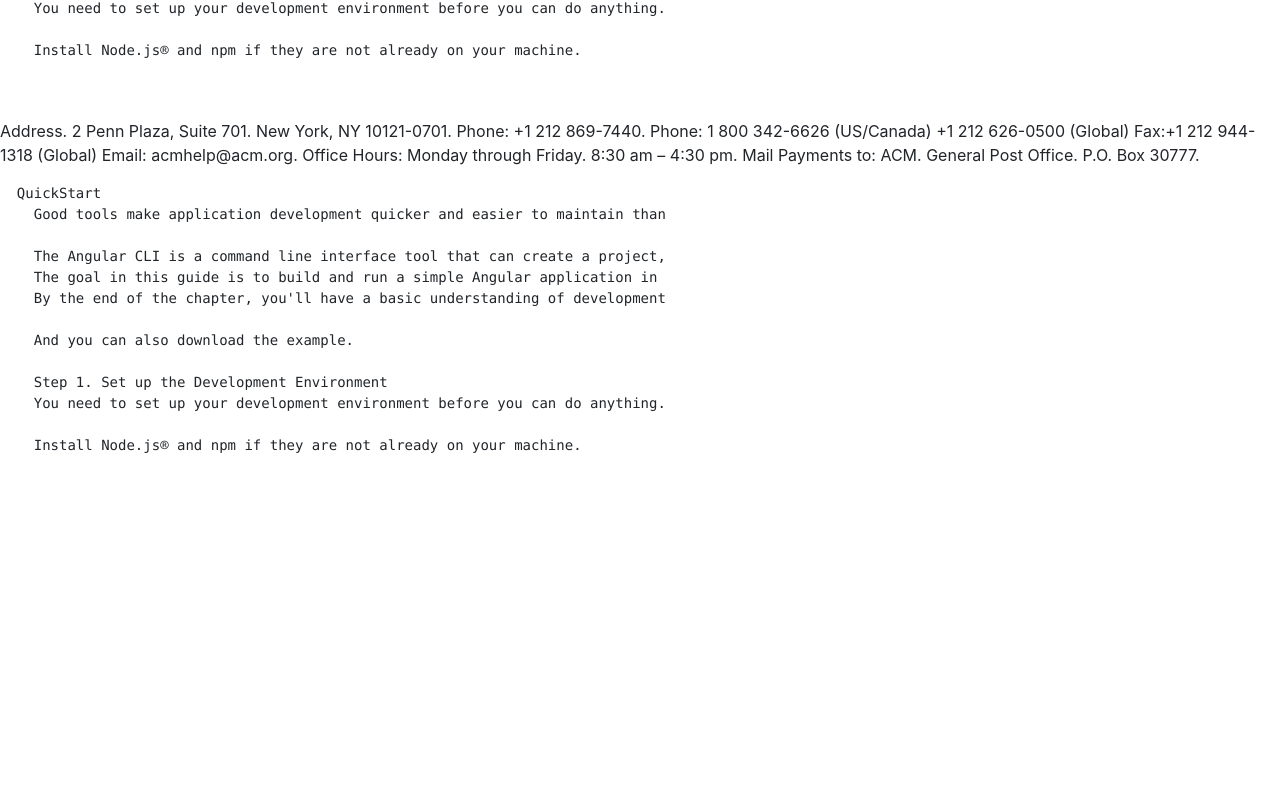
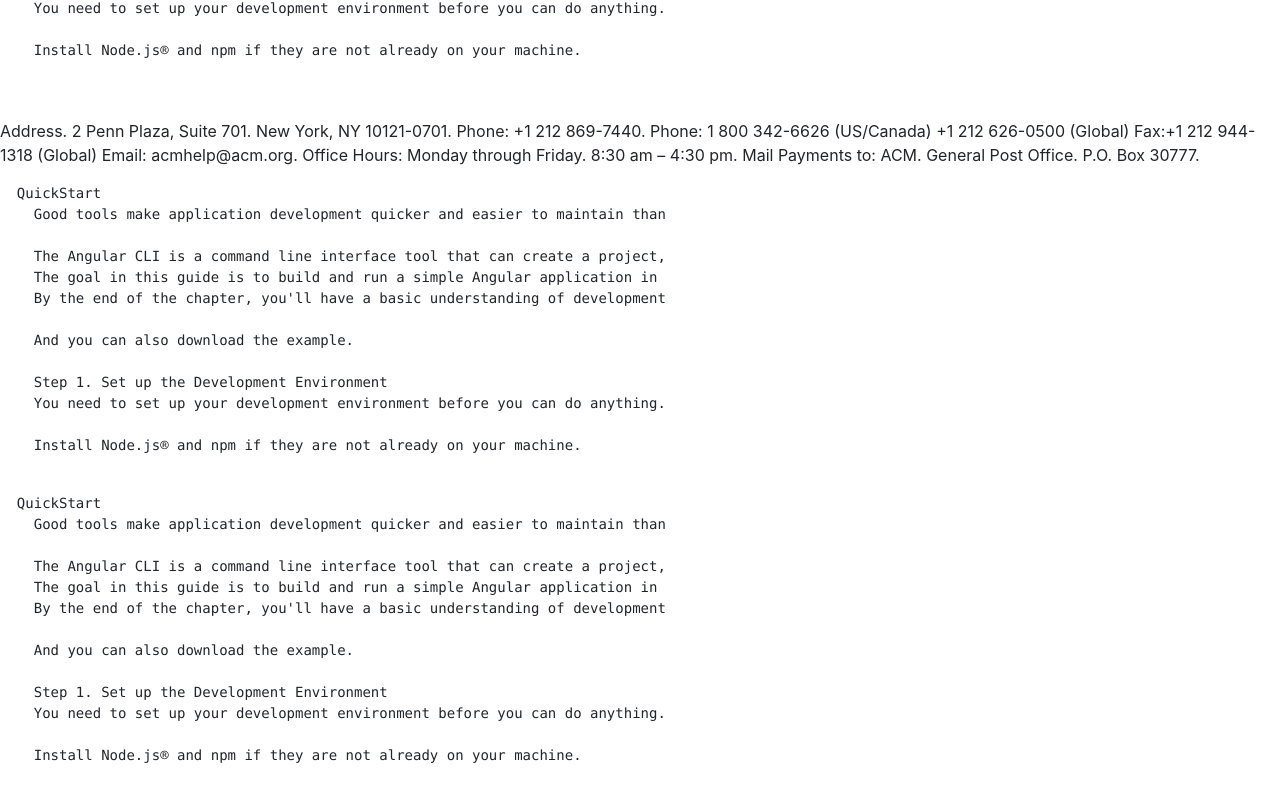
Before and after one commit to dineshkumar46146/Angular-One-Page-App, an Angular app: page / in a window 1280 px wide. Shown: the part 308-1110 px from the top of the page. Before the commit the page ends 801 px from the top, so only its background shows below. Built offline with nearby package versions, Linux system fonts and the light colour scheme.

Commit message:
One page application in angular

```diff
--- a/src/app/home.component.html
+++ b/src/app/home.component.html
@@ -15,3 +15,18 @@
     Install Node.js® and npm if they are not already on your machine.
 
 </pre>
+<pre>  QuickStart
+    Good tools make application development quicker and easier to maintain than
+
+    The Angular CLI is a command line interface tool that can create a project,
+    The goal in this guide is to build and run a simple Angular application in
+    By the end of the chapter, you'll have a basic understanding of development
+
+    And you can also download the example.
+
+    Step 1. Set up the Development Environment
+    You need to set up your development environment before you can do anything.
+
+    Install Node.js® and npm if they are not already on your machine.
+
+</pre>
```
